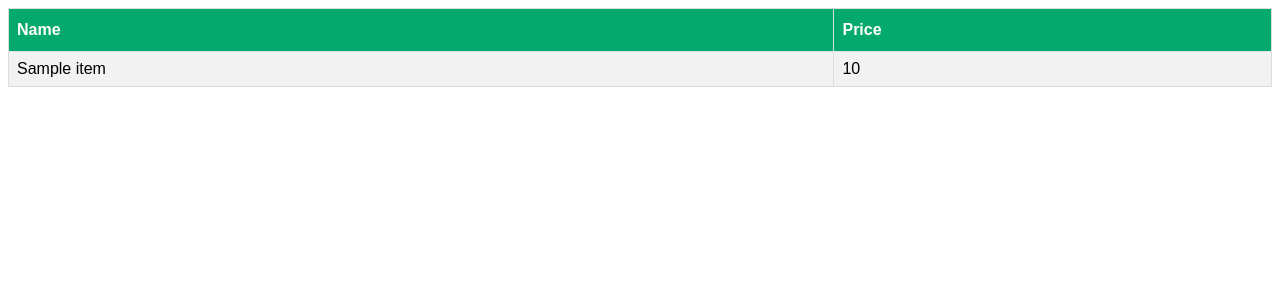
After one commit to haynet3/ITWS-Web-Systems, a PHP site: page /one.php in a window 1280 px wide. The commit adds this page. Shown: the top 300 px of the page. Run offline with PHP 8.4, Linux system fonts and the light colour scheme; tables that the repository leaves empty or names only in its code hold one stand-in row (values such as "Sample post").

Commit message:
Add files via upload

```diff
--- /dev/null
+++ b/Quiz2/one.php
@@ -0,0 +1,52 @@
+<?php
+$con=mysqli_connect("localhost","root","","websys_quiz");
+// Check connection
+if (mysqli_connect_errno())
+{
+echo "Failed to connect to MySQL: " . mysqli_connect_error();
+}
+
+$result = mysqli_query($con,"SELECT * FROM items ORDER BY price desc");
+
+echo "<table border='1' id='customers'>
+<tr>
+<th>Name</th>
+<th>Price</th>
+</tr>";
+
+while($row = mysqli_fetch_array($result))
+{
+echo "<tr>";
+echo "<td>" . $row['name'] . "</td>";
+echo "<td>" . $row['price'] . "</td>";
+echo "</tr>";
+}
+echo "</table>";
+
+mysqli_close($con);
+
+?>
+<style>
+#customers {
+  font-family: Arial, Helvetica, sans-serif;
+  border-collapse: collapse;
+  width: 100%;
+}
+
+#customers td, #customers th {
+  border: 1px solid #ddd;
+  padding: 8px;
+}
+
+#customers tr:nth-child(even){background-color: #f2f2f2;}
+
+#customers tr:hover {background-color: #ddd;}
+
+#customers th {
+  padding-top: 12px;
+  padding-bottom: 12px;
+  text-align: left;
+  background-color: #04AA6D;
+  color: white;
+}
+</style>
```
Also changed, not shown: Quiz2/prices.php (+11 -83 lines), Quiz2/three.php (added, +52 -0 lines), Quiz2/two.php (added, +52 -0 lines).
